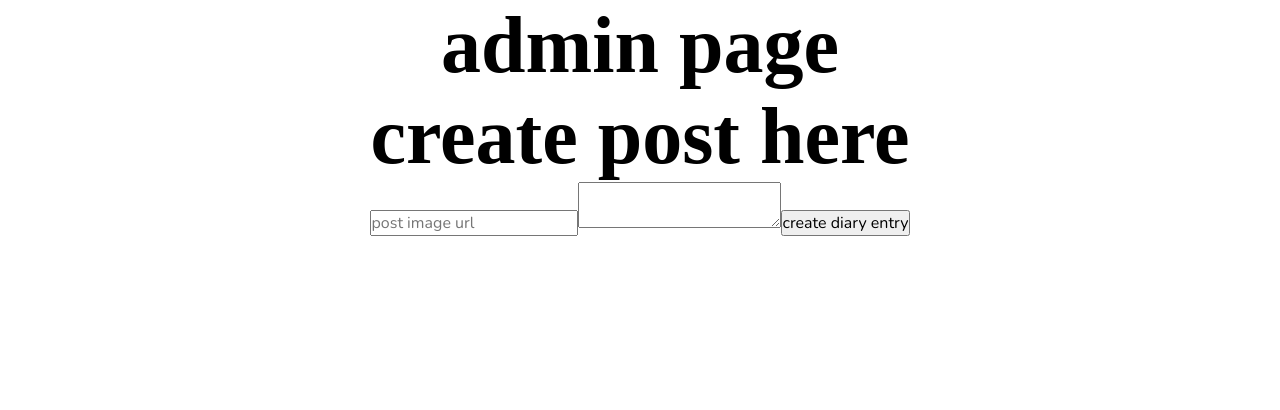
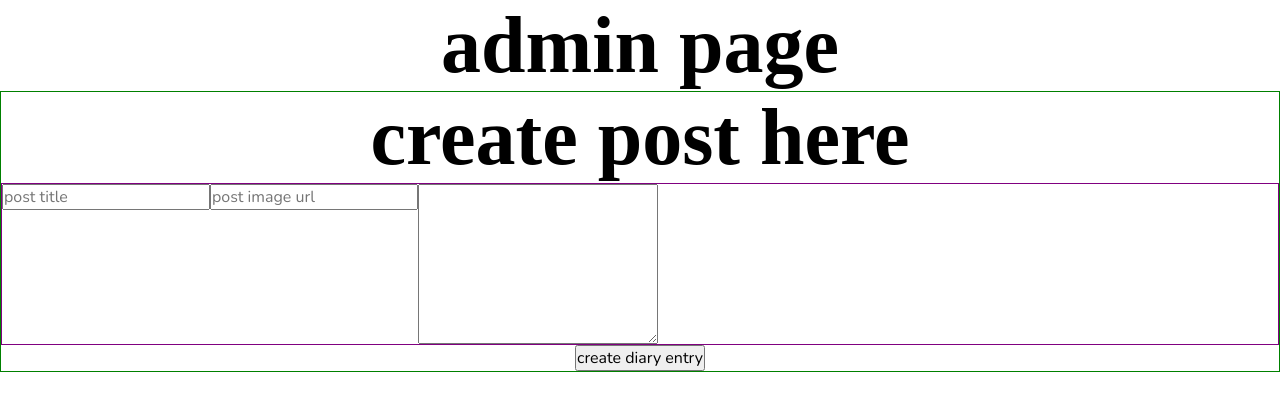
Before and after one commit to samanthajeet/dear-diary, a React (Create React App) app: page /#/admin in a window 1280 px wide. Shown: the top 410 px of the page. Built offline with nearby package versions, Linux system fonts and the light colour scheme; a web font is replaced by a local one.

Commit message:
can post

```diff
--- /dev/null
+++ b/src/components/Admin/AdminStyle.js
@@ -0,0 +1 @@
+import styled from 'styled-components';
--- a/src/components/CreatePost/CreatePost.js
+++ b/src/components/CreatePost/CreatePost.js
@@ -1,18 +1,60 @@
-import React, { Component } from 'react';
+import React, { Component } from "react";
+import axios from "axios";
+
+import { CreatePostContainer, TextInput,TitleImgInput } from "./CreatePostStyle";
 
 class CreatePost extends Component {
   state = {
+    post_image: "",
+    post_text: "",
+    post_title: ""
+  };
 
-   }
+  handleChange(prop, val) {
+    this.setState({
+      [prop]: val
+    });
+  }
+
+  createPost = async () => {
+    let { post_image, post_text, post_title } = this.state;
+    let body = {
+      post_image,
+      post_text,
+      post_title
+    };
+    console.log(body);
+    let response = await axios.post(`/api/diary`, body);
+    // console.log(response)
+  };
+
   render() {
+    let { post_image, post_title } = this.state;
     return (
-      <div>
+      <CreatePostContainer>
         <h1>create post here</h1>
-        <input type="text" placeholder="post image url"/>
-        <textarea maxlength="1600" ></textarea>
-        <button>create diary entry</button>
-      </div>
-     );
+        <TextInput>
+          <TitleImgInput>
+            <input
+              type="text"
+              placeholder="post title"
+              onChange={e => this.handleChange("post_title", e.target.value)}
+            />
+            <input
+              type="text"
+              placeholder="post image url"
+              onChange={e => this.handleChange("post_image", e.target.value)}
+            />
+          </TitleImgInput>
+          <textarea
+            maxLength="1600"
+            onChange={e => this.handleChange("post_text", e.target.value)}
+          />
+        </TextInput>
+        <button onClick={() => this.createPost()}>create diary entry</button>
+        <img src={post_image} alt={post_title} />
+      </CreatePostContainer>
+    );
   }
 }
 
--- /dev/null
+++ b/src/components/CreatePost/CreatePostStyle.js
@@ -0,0 +1,19 @@
+import styled from 'styled-components';
+
+export const CreatePostContainer = styled.main`
+  border: 1px solid green;
+`
+
+export const TextInput = styled.section`
+  border: 1px solid purple;
+  display: flex;
+
+  textarea{
+    height: 10rem;
+    width: 15rem;
+  }
+`
+
+export const TitleImgInput = styled.div`
+
+`
--- a/src/components/Post1/Post1_style.js
+++ b/src/components/Post1/Post1_style.js
@@ -11,14 +11,18 @@ export const PostContainer = styled.main`
 export const PostText = styled.div`
   width: 40%;
   padding: 1rem;
+  padding-bottom: 0;
   text-align: left;
   h1 {
-    font-size: 4rem;
+    font-size: 3.5rem;
+    line-height: 4rem;
+    margin-bottom: .5rem;
   }
 `;
 
 export const PostImage = styled.div`
   width: 60%;
+  height: 40rem;
   img {
     object-fit: cover;
     width: 100%;
```
Also changed, not shown: 2 other files (tests, documents, lock files or other folders).
